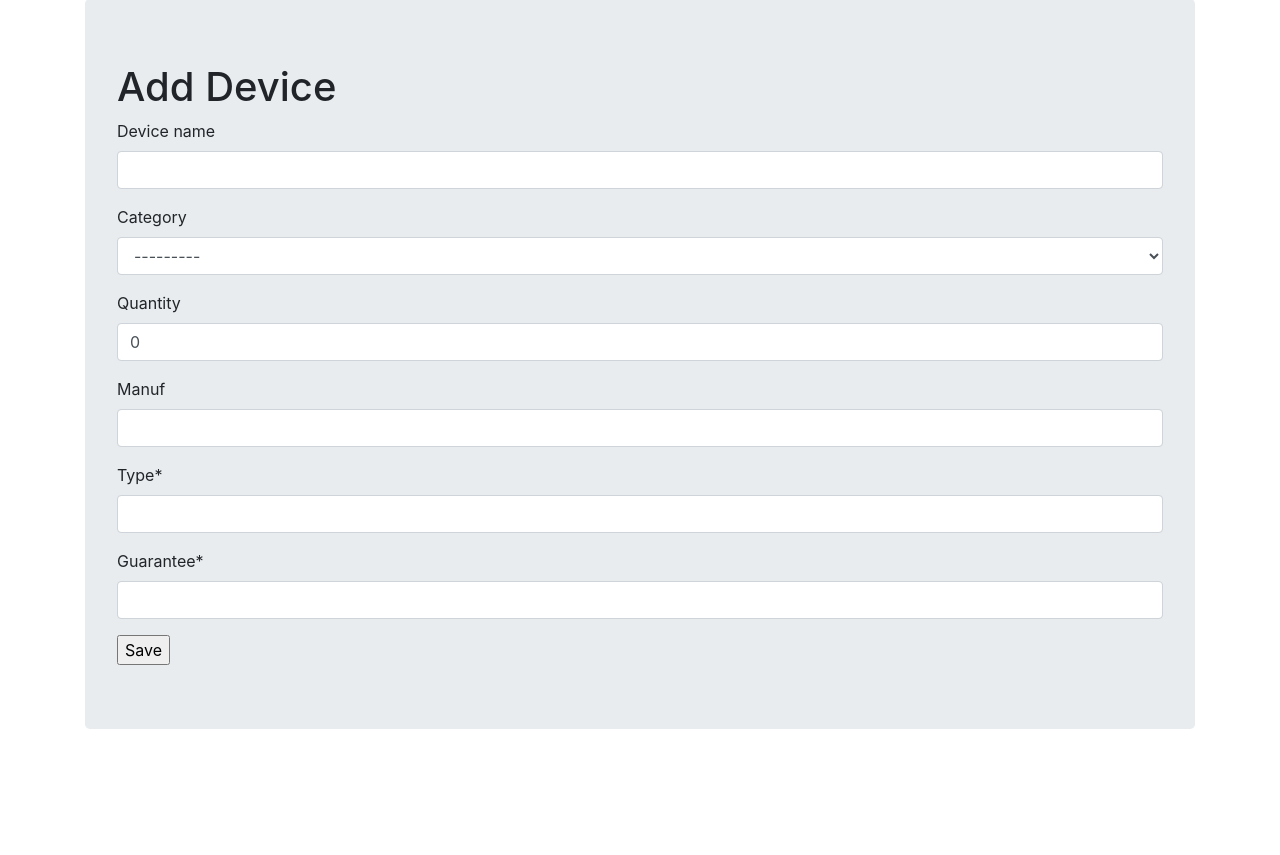
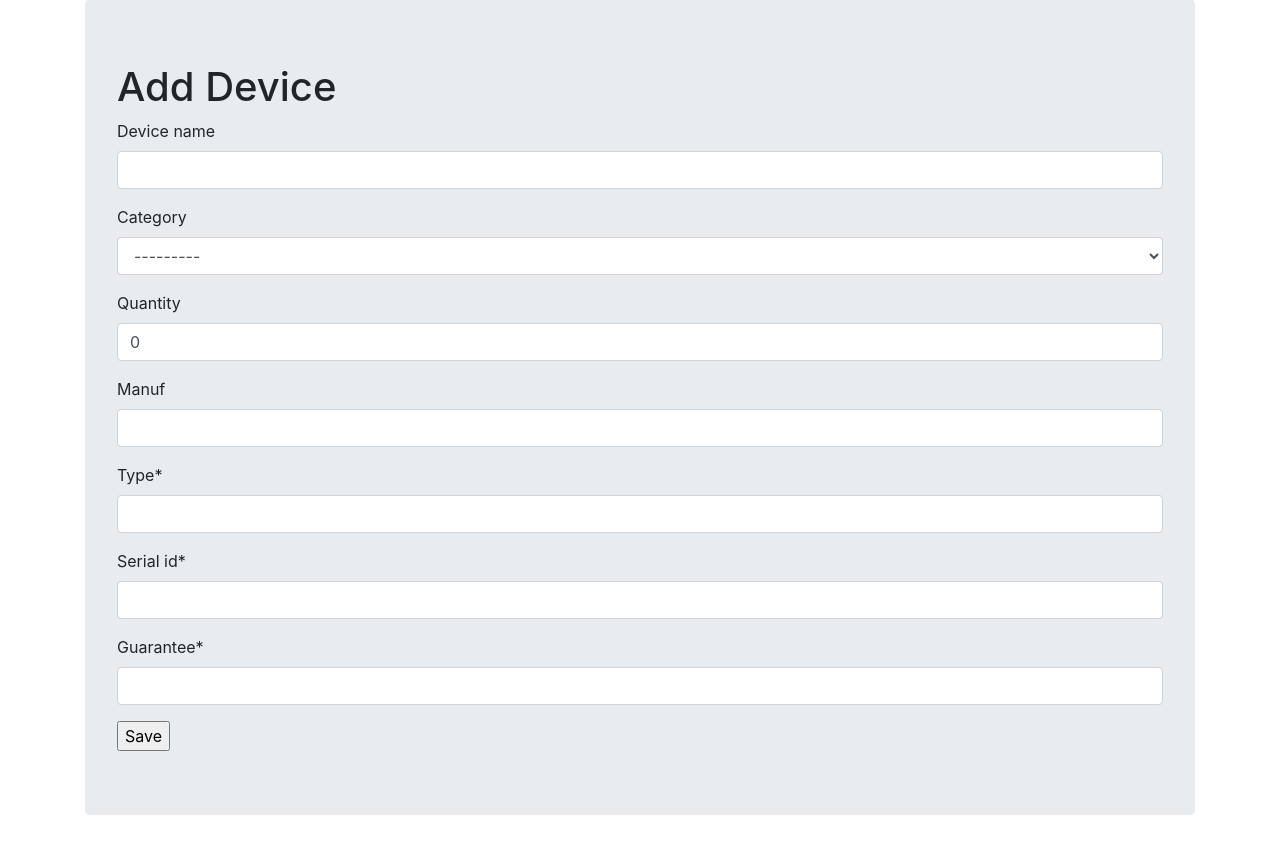
Before and after one commit to bodnar41/Szakmai-gyak, a Django app: page /add_devices/ in a window 1280 px wide. Shown: the part 73-928 px from the top of the page. Run offline with Django 3.2, Linux system fonts and the light colour scheme; data comes from the database, SQL or seed files in the repository; both versions use the stored data as it was after the commit; some libraries are stand-ins or nearby versions.

Commit message:
Added serial_id and last updated fileds

```diff
--- a/devicemgmt/src/devicemgmt/forms.py
+++ b/devicemgmt/src/devicemgmt/forms.py
@@ -4,7 +4,7 @@ from .models import Device
 class DeviceCreateForm(forms.ModelForm):
    class Meta:
      model = Device
-     fields = ['device_name', 'category', 'quantity', 'manuf', 'type', 'guarantee']
+     fields = ['device_name', 'category', 'quantity', 'manuf', 'type', 'serial_id',  'guarantee']
 
    def clean_type(self):
        type = self.cleaned_data.get('type')
@@ -26,10 +26,10 @@ class DeviceSearchForm(forms.ModelForm):
    export_to_CSV = forms.BooleanField(required=False)
    class Meta:
      model = Device
-     fields = ['device_name', 'category', 'manuf']
+     fields = ['device_name', 'category', 'manuf', 'serial_id']
 
 
 class DeviceUpdateForm(forms.ModelForm):
 	class Meta:
 		model = Device
-		fields = ['device_name', 'category', 'quantity', 'manuf', 'type', 'guarantee']
+		fields = ['device_name', 'category', 'quantity', 'manuf', 'type', 'serial_id', 'guarantee']
--- a/devicemgmt/src/devicemgmt/models.py
+++ b/devicemgmt/src/devicemgmt/models.py
@@ -19,7 +19,8 @@ class Device(models.Model):
 	device_name = models.CharField(max_length=50, blank=True, null=True)
 	quantity = models.IntegerField(default='0', blank=True, null=True)
 	manuf = models.CharField(max_length=50, blank=True, null=True)
-	type= models.CharField(max_length=50, blank=False, null=True)
+	type = models.CharField(max_length=50, blank=False, null=True)
+	serial_id = models.CharField(max_length=50, blank=False, null=True)
 	guarantee = models.DateTimeField(blank=False, null=False)
 	last_updated = models.DateTimeField(auto_now_add=False, auto_now=True)
 
--- a/devicemgmt/src/devicemgmt/templates/list_devices.html
+++ b/devicemgmt/src/devicemgmt/templates/list_devices.html
@@ -68,7 +68,9 @@
               <th>QUANTITY</th>
               <th>MANUFACTURER</th>
               <th>TYPE</th>
+              <th>SERIAL ID</th>
               <th>GUARANTEE</th>
+              <th>LAST UPDATED</th>
                 <th></th>
             </tr>
           </thead>
@@ -80,7 +82,9 @@
               <td>{{instance.quantity}}</td>
               <td>{{instance.manuf}}</td>
               <td>{{instance.type}}</td>
+              <td>{{instance.serial_id}}</td>
               <td>{{instance.guarantee}}</td>
+              <td>{{instance.last_updated}}</td>
                 <td><a href="{% url 'delete_devices' instance.id %}"><img src="{% static 'img/delete.png' %}"></a></td>
             </tr>
         {% endfor %}
--- a/devicemgmt/src/devicemgmt/views.py
+++ b/devicemgmt/src/devicemgmt/views.py
@@ -36,10 +36,10 @@ def list_devices(request):
             response = HttpResponse(content_type='text/csv')
             response['Content-Disposition'] = 'attachment; filename="List of devices.csv"'
             writer = csv.writer(response)
-            writer.writerow(['DEVICE NAME', 'CATEGORY', 'QUANTITY', 'MANUFACTURER', 'TYPE', 'GUARANTEE'])
+            writer.writerow(['DEVICE NAME', 'CATEGORY', 'QUANTITY', 'MANUFACTURER', 'TYPE', 'SERIAL ID', 'GUARANTEE'])
             instance = queryset
             for device in instance:
-                writer.writerow([device.device_name, device.category, device.quantity, device.manuf, device.type, device.guarantee])
+                writer.writerow([device.device_name, device.category, device.quantity, device.manuf, device.type, device.serial_id, device.guarantee])
             return response
 
         context = {
--- a/devicemgmt/src/djangoproject/settings.py
+++ b/devicemgmt/src/djangoproject/settings.py
@@ -107,7 +107,7 @@ AUTH_PASSWORD_VALIDATORS = [
 
 LANGUAGE_CODE = 'en-us'
 
-TIME_ZONE = 'UTC'
+TIME_ZONE = 'Europe/Budapest'
 
 USE_I18N = True
 
```
Also changed, not shown: devicemgmt/src/db.sqlite3, devicemgmt/src/devicemgmt/migrations/0017_device_serial_id.py (added).
